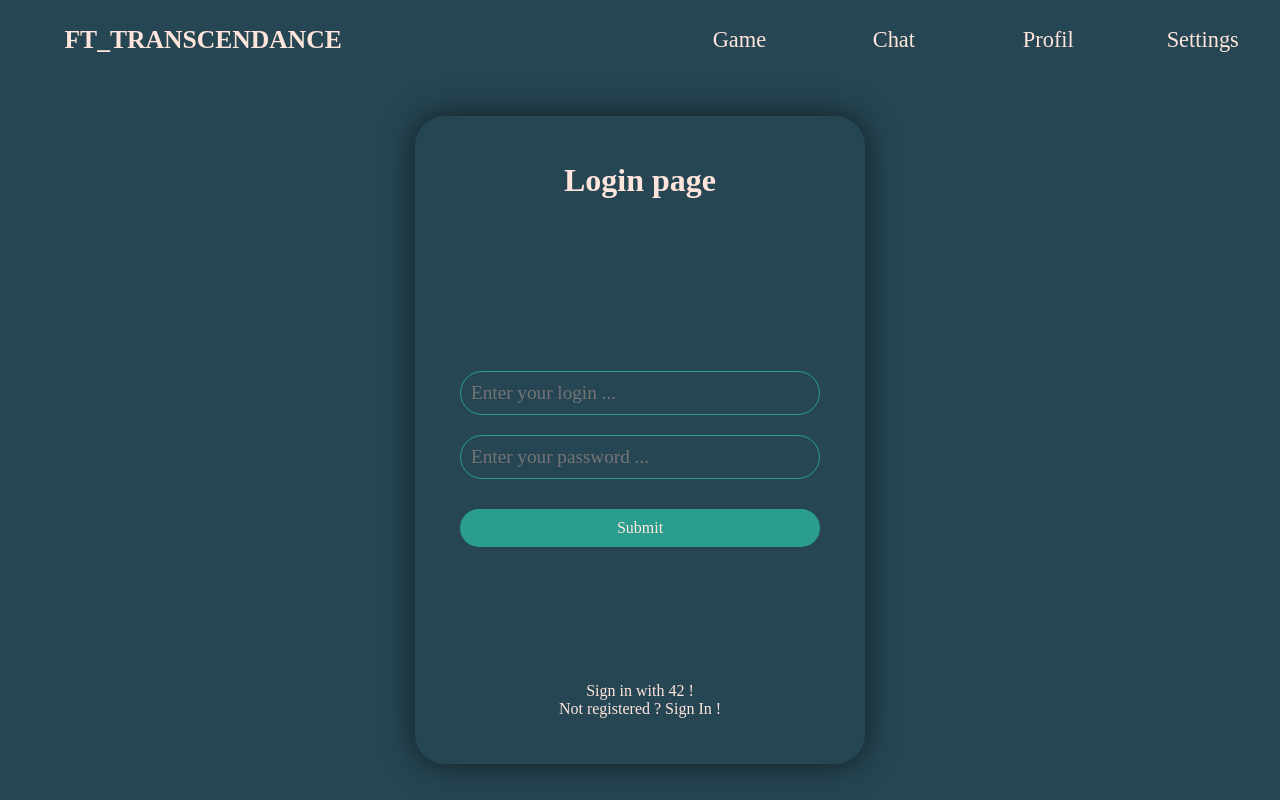
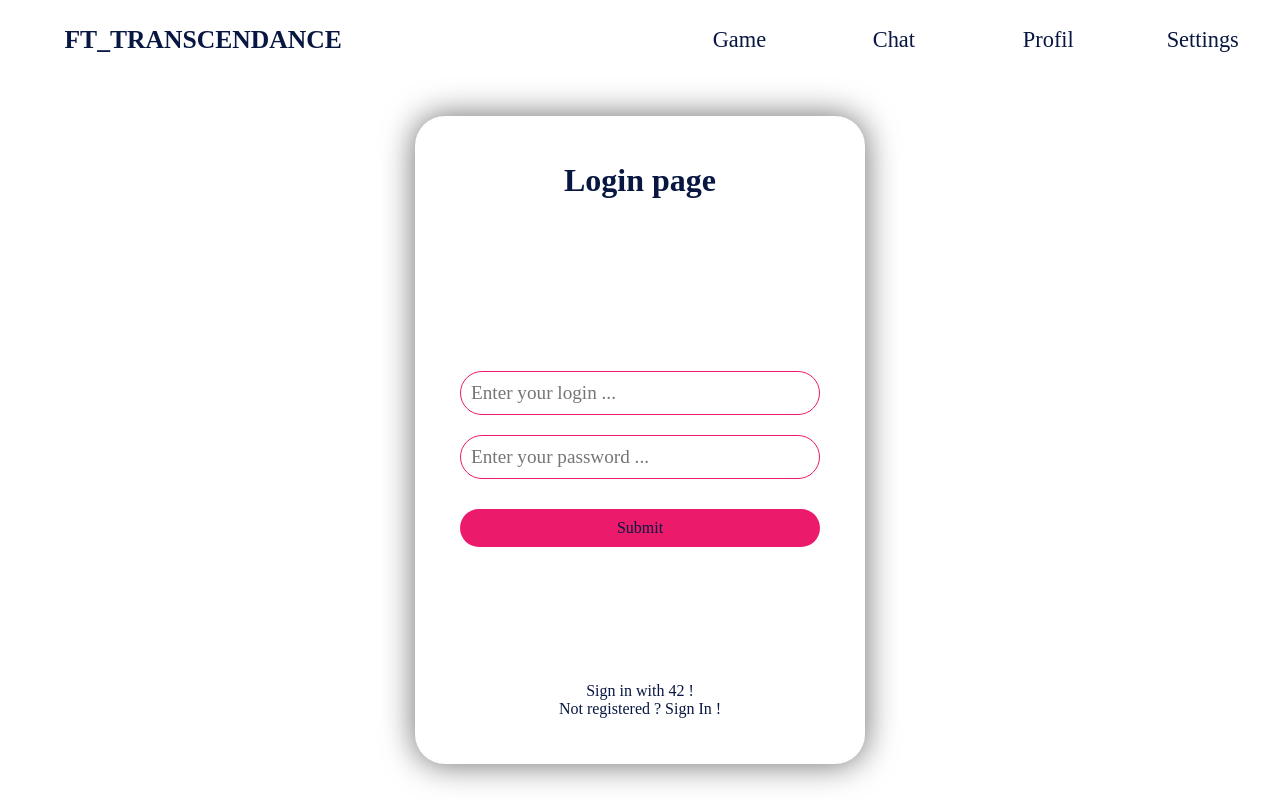
Before and after one commit to VallienneDiane/42-ft-transcendence, a React (Vite) app in the folder front/react_project/: page /login in a window 1280 px wide. Built offline with nearby package versions, Linux system fonts and the light colour scheme; no server answers; a web font is replaced by a local one.

Commit message:
test design background

```diff
--- a/front/react_project/src/styles/Base.css
+++ b/front/react_project/src/styles/Base.css
@@ -8,10 +8,16 @@
     --text-color: #4F200D;
     --ball-color: #ffd500; */
 
-    --prim-color: #264653;
+    /* --prim-color: #264653;
     --second-color: #2a9d8f;
     --third-color: #4a214a;
     --text-color: #ffe5db;
+    --ball-color: #f4a261; */
+
+    --prim-color: #ffffff;
+    --second-color: #eb1a6a;
+    --third-color: #4a214a;
+    --text-color: #081742;
     --ball-color: #f4a261;
 
     /* --prim-color: #5f0f40;
--- a/front/react_project/src/styles/LoginPage.scss
+++ b/front/react_project/src/styles/LoginPage.scss
@@ -5,6 +5,12 @@
   flex-direction: column;
   align-items: center;
   justify-content: space-around;
+  // background-image: url("https://images.unsplash.com/photo-1562619371-b67725b6fde2?ixlib=rb-4.0.3&ixid=MnwxMjA3fDB8MHxwaG90by1wYWdlfHx8fGVufDB8fHx8&auto=format&fit=crop&w=1470&q=80");
+  // background-image: url("https://images.unsplash.com/photo-1576502202167-791eca35a78d?ixlib=rb-4.0.3&ixid=MnwxMjA3fDB8MHxwaG90by1wYWdlfHx8fGVufDB8fHx8&auto=format&fit=crop&w=1481&q=80");
+  // background-image: url("https://images.unsplash.com/photo-1579373903781-fd5c0c30c4cd?ixlib=rb-4.0.3&ixid=MnwxMjA3fDB8MHxwaG90by1wYWdlfHx8fGVufDB8fHx8&auto=format&fit=crop&w=1074&q=80");
+  background-repeat: no-repeat;
+  background-size: cover;
+  ;
 
   & .card {
     height: 90%;
```
Also changed, not shown: 2 other files (tests, documents, lock files or other folders).
